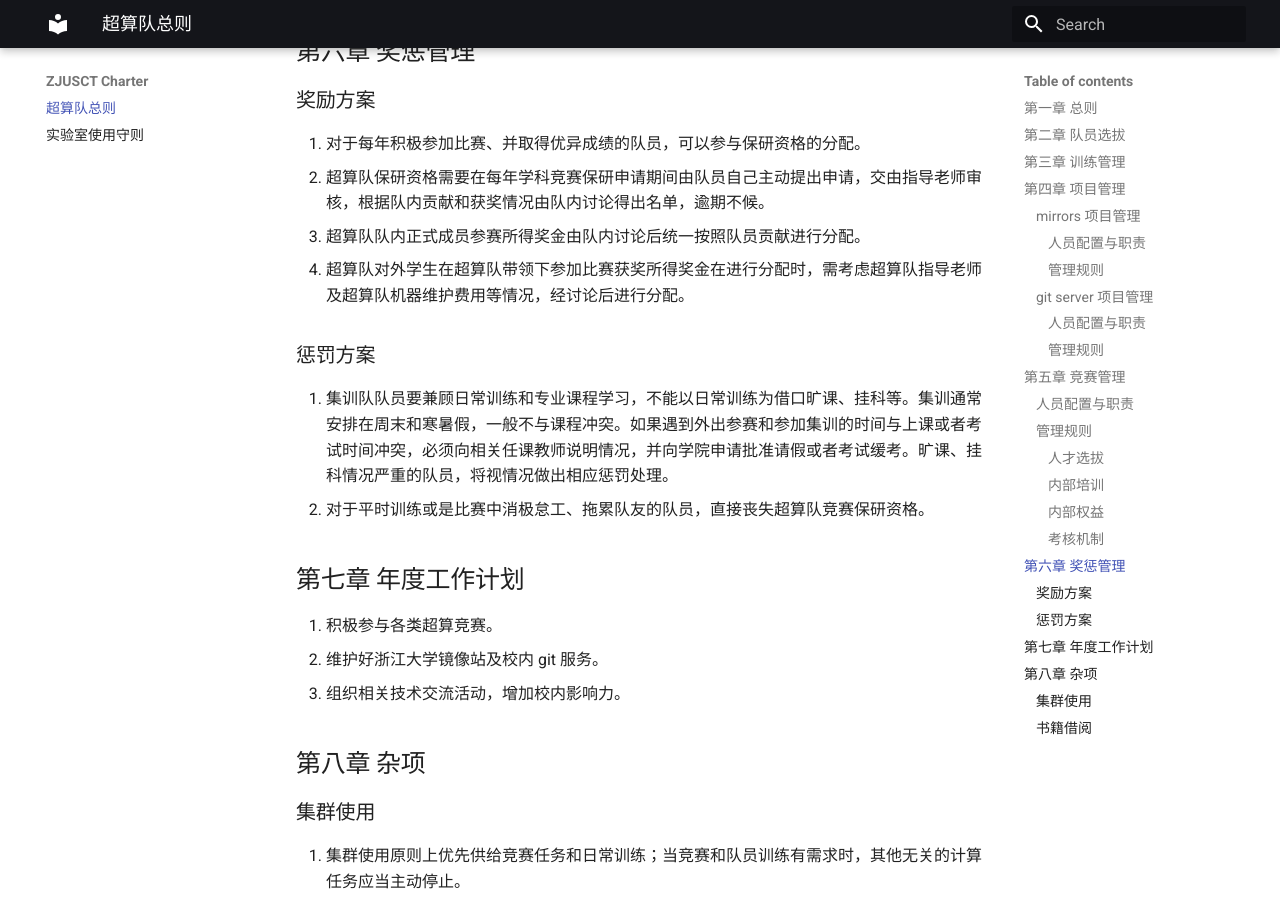
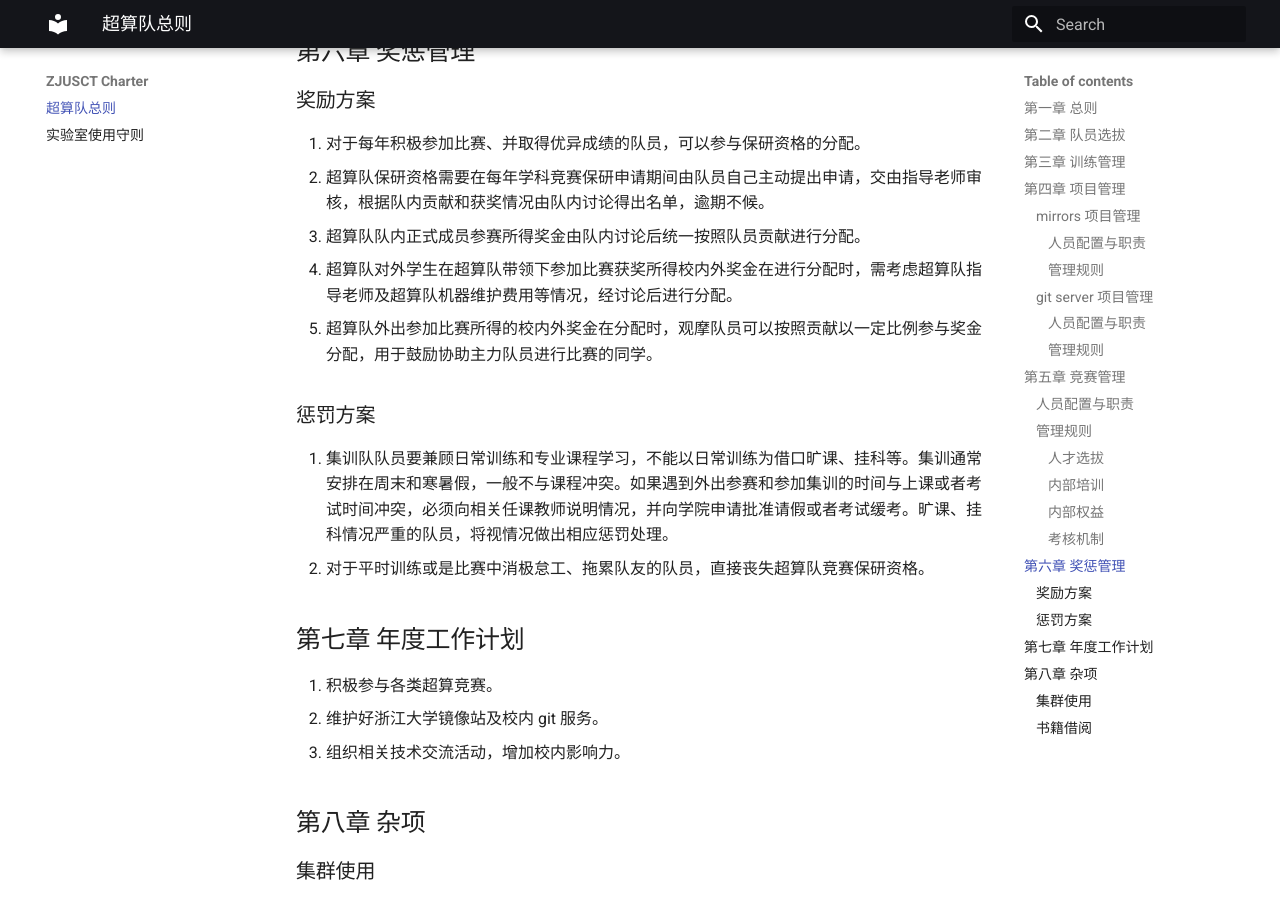
Before and after one commit to ZJUSCT/charter, an MkDocs documentation site: the page built from docs/index.md, in a window 1280 px wide and 900 px high, scrolled down 3445 px. Built offline with MkDocs 1.6.1 and Material for MkDocs 9.7.7, drawn with Linux system fonts in a browser that asks for light colours.

Commit message:
Update charter

```diff
--- a/docs/index.md
+++ b/docs/index.md
@@ -95,7 +95,8 @@
 1. 对于每年积极参加比赛、并取得优异成绩的队员，可以参与保研资格的分配。
 2. 超算队保研资格需要在每年学科竞赛保研申请期间由队员自己主动提出申请，交由指导老师审核，根据队内贡献和获奖情况由队内讨论得出名单，逾期不候。
 3. 超算队队内正式成员参赛所得奖金由队内讨论后统一按照队员贡献进行分配。
-4. 超算队对外学生在超算队带领下参加比赛获奖所得奖金在进行分配时，需考虑超算队指导老师及超算队机器维护费用等情况，经讨论后进行分配。
+4. 超算队对外学生在超算队带领下参加比赛获奖所得校内外奖金在进行分配时，需考虑超算队指导老师及超算队机器维护费用等情况，经讨论后进行分配。
+5. 超算队外出参加比赛所得的校内外奖金在分配时，观摩队员可以按照贡献以一定比例参与奖金分配，用于鼓励协助主力队员进行比赛的同学。
 
 ### 惩罚方案
 1. 集训队队员要兼顾日常训练和专业课程学习，不能以日常训练为借口旷课、挂科等。集训通常安排在周末和寒暑假，一般不与课程冲突。如果遇到外出参赛和参加集训的时间与上课或者考试时间冲突，必须向相关任课教师说明情况，并向学院申请批准请假或者考试缓考。旷课、挂科情况严重的队员，将视情况做出相应惩罚处理。
```
